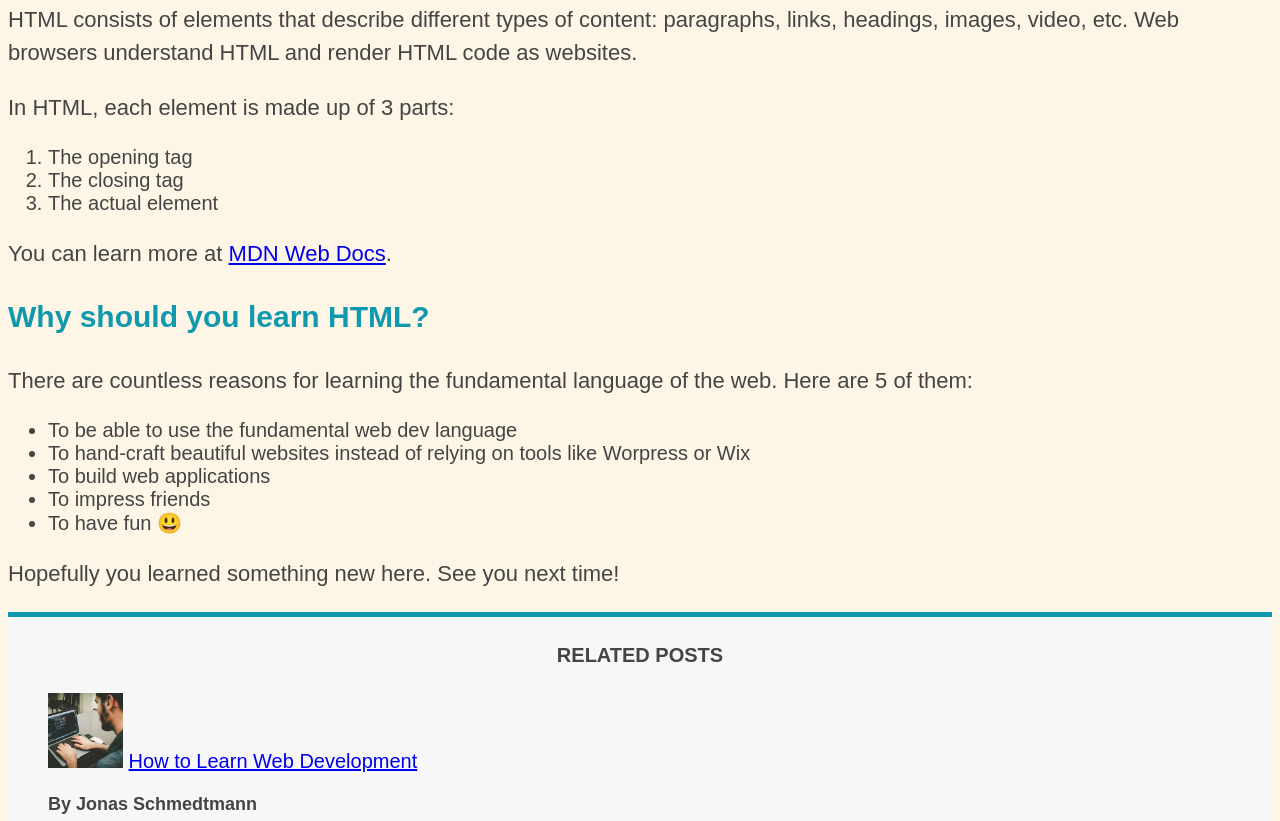
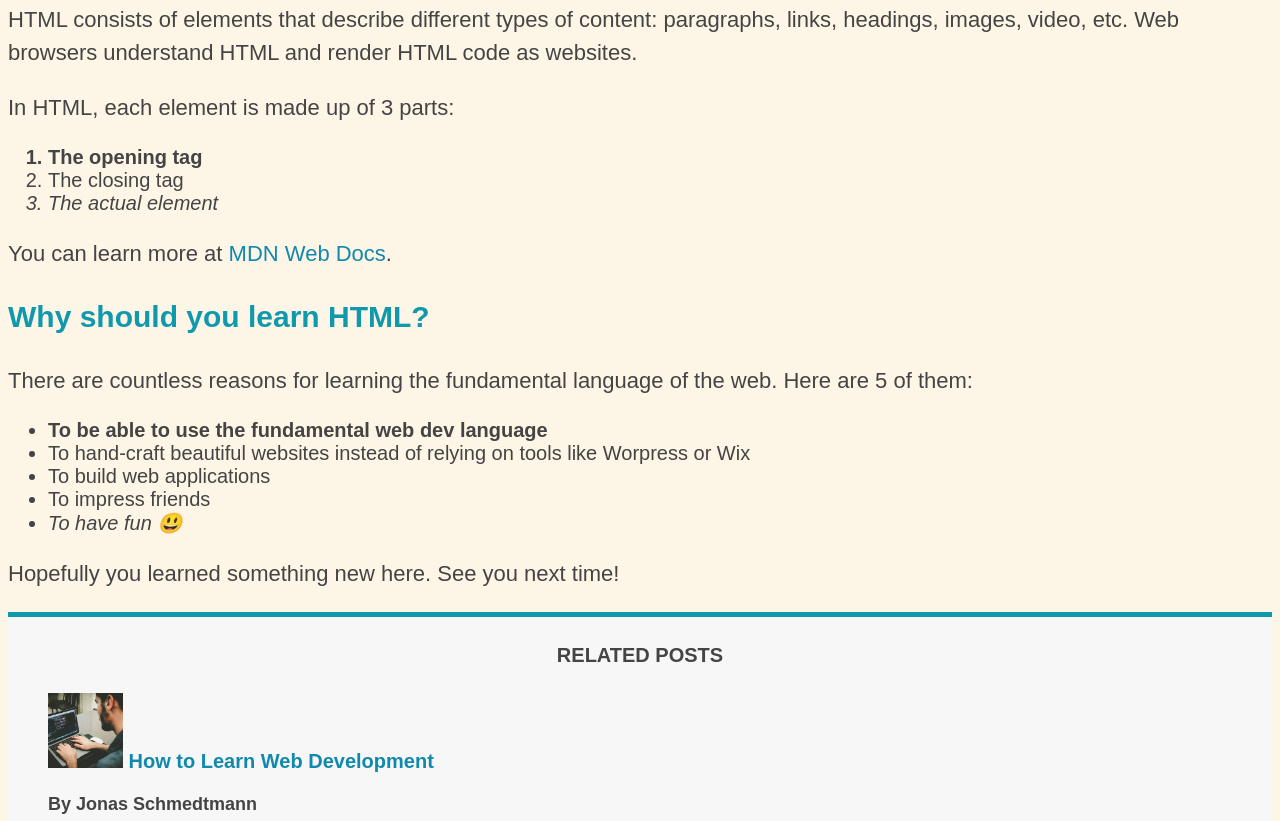
Before and after one commit to LeonLow97-Sandbox/html-and-css-fundamentals, a plain HTML site: page 02-CSS-Fundamentals/index.html in a window 1280 px wide. Shown: the part 893-1714 px from the top of the page. Drawn offline with Linux system fonts and the light colour scheme.

Commit message:
Styling hyperlinks

```diff
--- a/02-CSS-Fundamentals/index.html
+++ b/02-CSS-Fundamentals/index.html
@@ -68,7 +68,7 @@
     <p>In HTML, each element is made up of 3 parts:</p>
 
     <ol>
-      <li>The opening tag</li>
+      <li class="first-li">The opening tag</li>
       <li>The closing tag</li>
       <li>The actual element</li>
     </ol>
@@ -86,7 +86,7 @@
     </p>
 
     <ul>
-      <li>To be able to use the fundamental web dev language</li>
+      <li class="first-li">To be able to use the fundamental web dev language</li>
       <li>
         To hand-craft beautiful websites instead of relying on tools like
         Worpress or Wix
--- a/02-CSS-Fundamentals/style.css
+++ b/02-CSS-Fundamentals/style.css
@@ -83,3 +83,54 @@ aside {
 body {
   background-color: oldlace;
 }
+
+/* .first-li {
+  font-weight: bold;
+} */
+
+/* selects all li elements that are the first child of its parent */
+li:first-child {
+  font-weight: bold;
+}
+
+li:last-child {
+  font-style: italic;
+}
+
+/* target a specific child at a specific position */
+/* li:nth-child(2) {
+  color: red
+} */
+
+/* li:nth-child(even) {
+  color: red
+} */
+
+/* Misconception: this won't work! */
+article p:first-child {
+  color: red
+}
+
+/* Styling links */
+/* target a elements with href (targeting actual links) */
+/* define in this order LVHA: link visited hover active */
+a:link {
+  color: #1089ad;
+  text-decoration: none;
+}
+
+a:visited {
+  /* color: #777; */
+  color: #1089ad;
+}
+
+a:hover {
+  color: orangered;
+  font-weight: bold;
+  text-decoration: underline orangered;
+}
+
+a:active {
+  background-color: black;
+  font-style: italic;
+}
```
